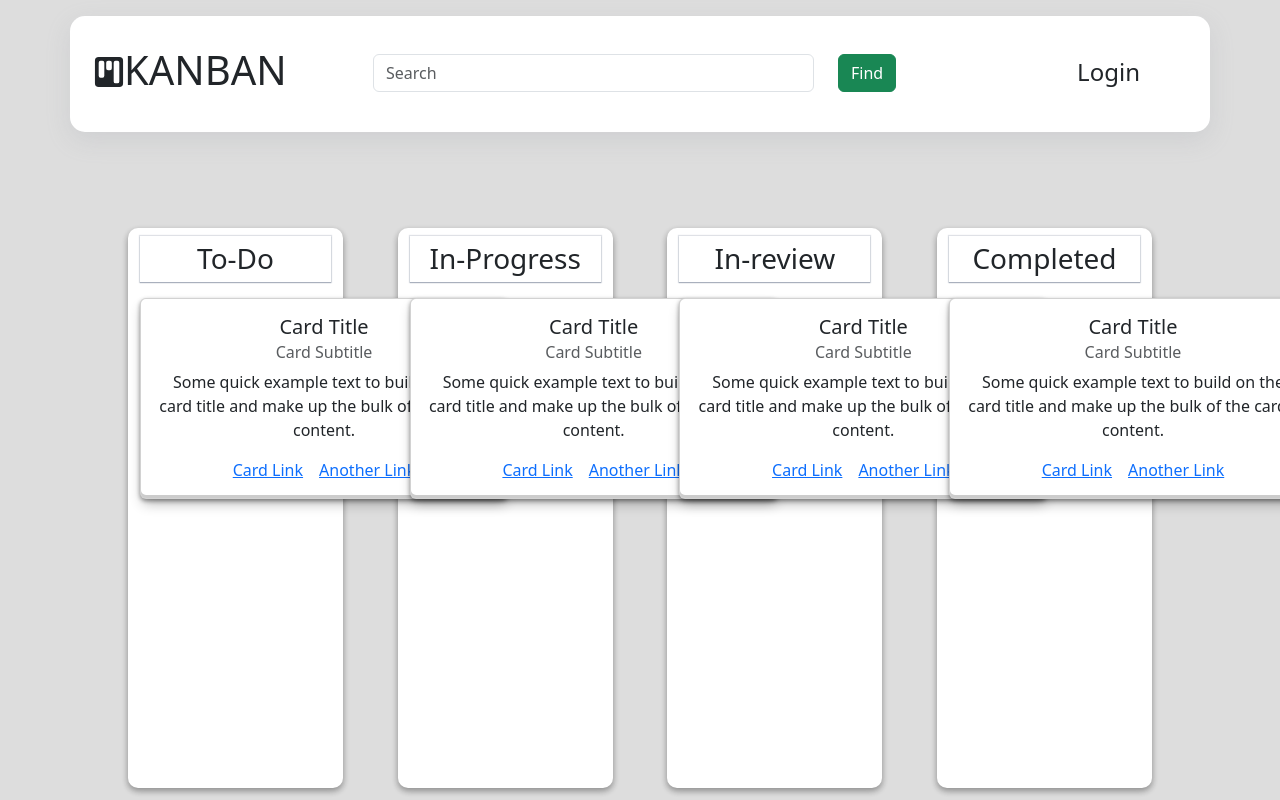
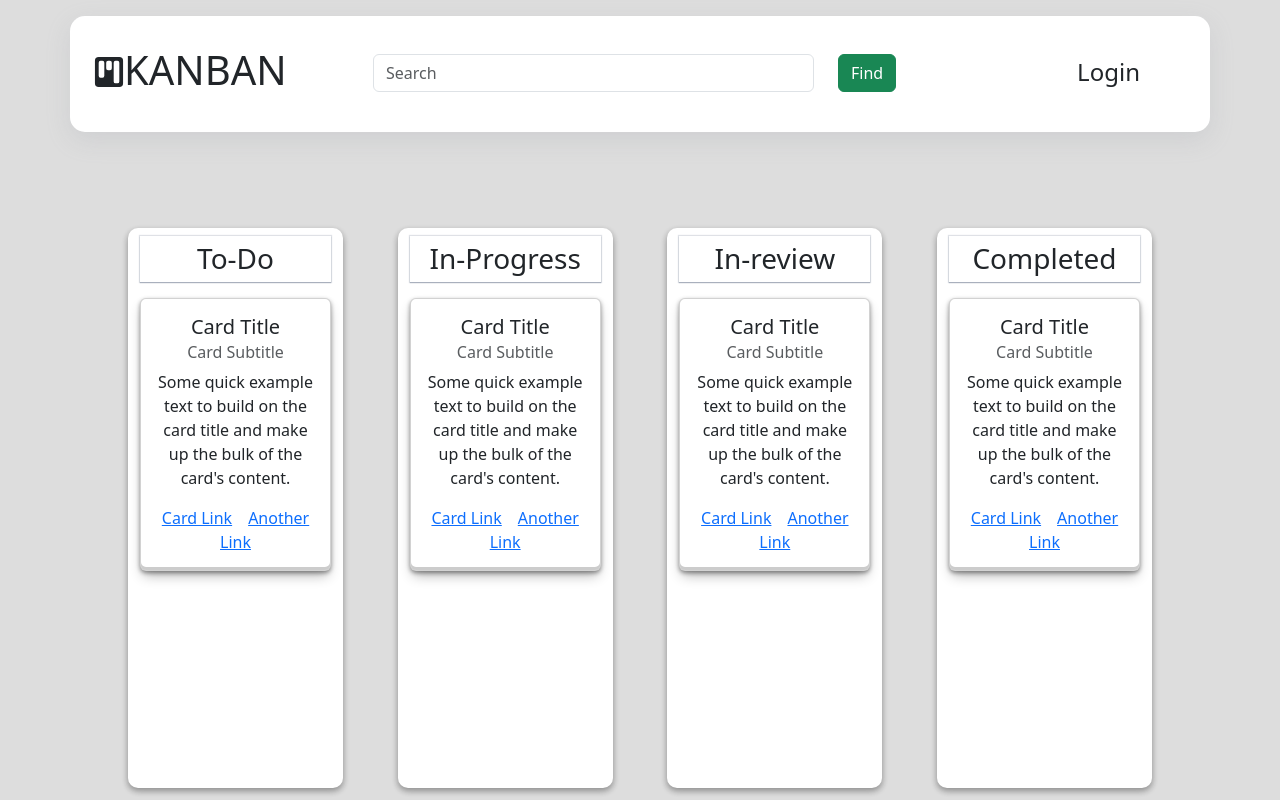
Before and after one commit to Mukul29-Dev/kanban, a React (Create React App) app: page / in a window 1280 px wide. Built offline with nearby package versions, Linux system fonts and the light colour scheme; some icons are missing.

Commit message:
CSS-card-width

```diff
--- a/src/components/body/body.jsx
+++ b/src/components/body/body.jsx
@@ -9,7 +9,7 @@ export default function body() {
         <Row className="mt-5 justify-content-between mx-auto">
             <Col xs="col text-center Kan_col mt-5">
                 <h3 className="mt-2 column_head" > To-Do </h3>
-                <Card className="mx-auto mt-3 card_shadow" style={{ width: '23rem' }}>
+                <Card className="mx-auto mt-3 card_shadow">
                         <Card.Body>
                             <Card.Title>Card Title</Card.Title>
                             <Card.Subtitle className="mb-2 text-muted">Card Subtitle</Card.Subtitle>
@@ -24,7 +24,7 @@ export default function body() {
             </Col>
             <Col xs="col text-center Kan_col mt-5">
                 <h3 className="mt-2 column_head" > In-Progress </h3>
-                <Card className="mx-auto mt-3 card_shadow" style={{ width: '23rem' }}>
+                <Card className="mx-auto mt-3 card_shadow">
                         <Card.Body>
                             <Card.Title>Card Title</Card.Title>
                             <Card.Subtitle className="mb-2 text-muted">Card Subtitle</Card.Subtitle>
@@ -39,7 +39,7 @@ export default function body() {
             </Col>
             <Col xs="col text-center Kan_col mt-5">
                 <h3 className="mt-2 column_head" > In-review </h3>
-                <Card className="mx-auto mt-3 card_shadow" style={{ width: '23rem' }}>
+                <Card className="mx-auto mt-3 card_shadow">
                         <Card.Body>
                             <Card.Title>Card Title</Card.Title>
                             <Card.Subtitle className="mb-2 text-muted">Card Subtitle</Card.Subtitle>
@@ -54,7 +54,7 @@ export default function body() {
             </Col>
             <Col xs="col text-center Kan_col mt-5">
                 <h3 className="mt-2 column_head"> Completed </h3>
-                <Card className="mx-auto mt-3 card_shadow" style={{ width: '23rem' }}>
+                <Card className="mx-auto mt-3 card_shadow">
                         <Card.Body>
                             <Card.Title>Card Title</Card.Title>
                             <Card.Subtitle className="mb-2 text-muted">Card Subtitle</Card.Subtitle>
```
